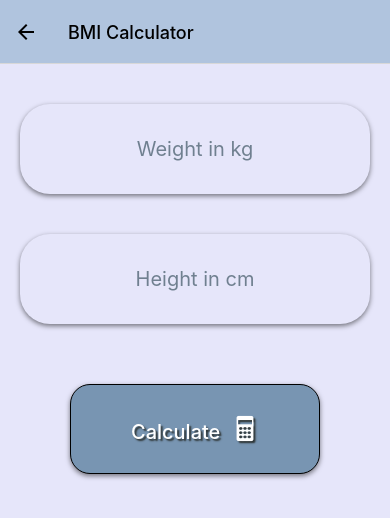
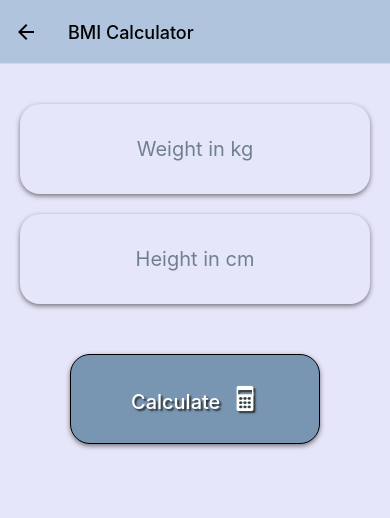
Before and after one commit to agnieszkaholewik/Projekt-Inzynierski, a React Native app: screen /BMICalculator in a window 390 px wide. Shown: the top 518 px of the page. Built offline with nearby package versions, Linux system fonts and the light colour scheme.

Commit message:
CaloriesCalculator

```diff
--- a/App.js
+++ b/App.js
@@ -7,6 +7,7 @@ import SubCategoriesScreen from './screens/subCategoriesScreen';
 import 'react-native-gesture-handler'
 import CalculatorsScreen from './screens/CalculatorsScreen';
 import BMICalculator from './screens/calculators/BMICalculator';
+import CalorieCalculator from './screens/calculators/CalorieCalculator';
 
 
 const Stack = createNativeStackNavigator();
@@ -19,7 +20,7 @@ const Stack = createNativeStackNavigator();
 export default function App() {
   return (
     <>
-      <StatusBar style='auto' />
+      <StatusBar style='auto' backgroundColor="#b0c4de" />
       <NavigationContainer >
         <Stack.Navigator screenOptions={{headerStyle: { backgroundColor: '#b0c4de'}, headerTintColor: 'black', headerBackTitle:'Back'}}>
           <Stack.Screen name="LaunchScreen" component={LaunchScreen} options={{ headerShown: false}} />
@@ -27,8 +28,10 @@ export default function App() {
           <Stack.Screen name="SubCategoriesScreen" component={SubCategoriesScreen} />
           <Stack.Screen name="CalculatorsScreen" component={CalculatorsScreen} options={{title:'Health Calculators', contentStyle:{backgroundColor:'#e6e6fa'}}} />
           <Stack.Screen name="BMICalculator" component={BMICalculator} options={{title:'BMI Calculator', contentStyle:{backgroundColor:'#e6e6fa'}}} />
+          <Stack.Screen name="CalorieCalculator" component={CalorieCalculator} options={{title:'Calorie Calculator', contentStyle:{backgroundColor:'#e6e6fa'}}} />
         </Stack.Navigator>
       </NavigationContainer>
+
     </>
 
 
--- a/screens/CalculatorsScreen.js
+++ b/screens/CalculatorsScreen.js
@@ -12,6 +12,10 @@ function CalculatorsScreen() {
 
     }
 
+    function caloriePressHandler() {
+        navigation.navigate('CalorieCalculator')
+    }
+
     return (
         <View style={{marginTop:20}}>
             <View style={styles.gridItem}>
@@ -22,7 +26,7 @@ function CalculatorsScreen() {
                 </Pressable>
             </View>
             <View style={styles.gridItem}>
-                <Pressable android_ripple={{ opacity: 0.5 }} style={({ pressed }) => [styles.button, pressed ? styles.buttonPressed : styles.button]}>
+                <Pressable android_ripple={{ opacity: 0.5 }} style={({ pressed }) => [styles.button, pressed ? styles.buttonPressed : styles.button]} onPress={caloriePressHandler}>
                     <View style={styles.CalorieContainer}>
                         <Text style={styles.title}>Calorie Calculator</Text>
                     </View>
--- a/screens/calculators/BMICalculator.js
+++ b/screens/calculators/BMICalculator.js
@@ -22,10 +22,10 @@ function BMICalculator() {
             !/^[0-9,.]+$/.test(weight.trim()) ||
             height.endsWith(",") ||
             weight.endsWith(",") || height.endsWith(".") ||
-            weight.endsWith(".")|| height.includes(" ") || weight.includes(" ") ||
+            weight.endsWith(".") || height.includes(" ") || weight.includes(" ") ||
             height.startsWith(",") ||
             weight.startsWith(",") || height.startsWith(".") ||
-            weight.startsWith(".")) {
+            weight.startsWith(".") || weight <= 0 || height <= 0) {
 
             return (Alert.alert('Error', 'The data is invalid'),
                 setResult(''), setBmi(''))
@@ -61,7 +61,7 @@ function BMICalculator() {
     return (
         <TouchableWithoutFeedback onPress={Keyboard.dismiss}
             accessible={false}>
-            <View style={{ flex: 1 }}>
+            <View style={{ flex: 1, marginTop: 20 }}>
                 <View>
                     <TextInput style={styles.input} value={weight} onChangeText={(text) => setWeight(text)} placeholder="Weight in kg" keyboardType="numeric" placeholderTextColor={"#708090"} />
                     <TextInput style={styles.input} value={height} onChangeText={(text) => setHeight(text)} placeholder="Height in cm" keyboardType="numeric" placeholderTextColor={"#708090"} />
@@ -86,10 +86,10 @@ export default BMICalculator;
 
 const styles = StyleSheet.create({
     input: {
-        marginTop: 40,
+        marginTop: 20,
         marginHorizontal: 20,
         height: 90,
-        borderRadius: 30,
+        borderRadius: 20,
         elevation: 5,
         shadowColor: 'black',
         shadowOpacity: 0.5,
@@ -102,7 +102,7 @@ const styles = StyleSheet.create({
 
     },
     button: {
-        marginTop: 60,
+        marginTop: 50,
         marginHorizontal: 20,
         height: 90,
         width: 250,
@@ -149,7 +149,6 @@ const styles = StyleSheet.create({
         fontSize: 20,
         fontWeight: '500',
         color: 'black',
-        textAlign: 'left',
         marginTop: 10,
         marginHorizontal: 20,
         textAlign: 'center'
--- /dev/null
+++ b/screens/calculators/CalorieCalculator.js
@@ -0,0 +1,255 @@
+import { Text, TextInput, View, StyleSheet, Platform, TouchableWithoutFeedback, Keyboard, Pressable, Alert } from "react-native";
+import { useState, useMemo } from "react";
+import RadioGroup from 'react-native-radio-buttons-group';
+import { Entypo } from '@expo/vector-icons';
+import { SelectList } from 'react-native-dropdown-select-list'
+
+
+
+function CalorieCalculator() {
+
+    const [height, setHeight] = useState('')
+    const [weight, setWeight] = useState('')
+    const [age, setAge] = useState('')
+    const [result, setResult] = useState('')
+    const [selected, setSelected] = useState("");
+
+
+    const radioButtons = useMemo(() => ([
+        {
+            id: '1',
+            label: 'Female',
+            value: 'Female',
+            size: 30,
+            labelStyle: {
+                fontSize: 18,
+
+            }
+        },
+        {
+            id: '2',
+            label: 'Male',
+            value: 'Male',
+            size: 30,
+            labelStyle: {
+                fontSize: 18,
+
+            }
+        }
+    ]), []);
+
+    const activityData = [
+        { key: '1', value: 'Sedentary' },
+        { key: '2', value: 'Lightly active' },
+        { key: '3', value: 'Moderately active' },
+        { key: '4', value: 'Active' },
+        { key: '5', value: 'Very active' }
+    ]
+
+    const [selectedId, setSelectedId] = useState();
+
+    const resetForm = () => {
+        setHeight("");
+        setWeight("");
+        setAge("");
+        setSelected("");
+        setSelectedId("");
+    };
+
+    const calculateAMR = () => {
+
+        if (
+            !/^[0-9,.]+$/.test(height.trim()) ||
+            !/^[0-9,.]+$/.test(weight.trim()) ||
+            height.endsWith(",") ||
+            weight.endsWith(",") ||
+            height.endsWith(".") ||
+            weight.endsWith(".") ||
+            height.includes(" ") ||
+            weight.includes(" ") ||
+            height.startsWith(",") ||
+            weight.startsWith(",") ||
+            height.startsWith(".") ||
+            weight.startsWith(".") ||
+            age < 1 ||
+            age > 120 ||
+            isNaN(age) ||
+            selected === ""|| weight <= 0 || height <= 0 || age.includes(" ") || age.includes(".") || age.includes(",")
+        ) {
+            return (
+                Alert.alert("Error", "The data is invalid"),
+                setResult("")
+            )
+        }
+
+
+
+        // Calculate BMR based on gender
+        let bmr = 0;
+        if (selectedId === "1") {
+            // Female
+            bmr =
+                655.1 + 9.563 * weight + 1.85 * height - 4.676 * age;
+        } else if (selectedId === "2") {
+            // Male
+            bmr =
+                66.47 + 13.75 * weight + 5.003 * height - 6.755 * age;
+        }
+
+        // Calculate AMR based on activity level
+        let amr = 0;
+        switch (selected) {
+            case "Sedentary":
+                amr = bmr * 1.2;
+                break;
+            case "Lightly active":
+                amr = bmr * 1.375;
+                break;
+            case "Moderately active":
+                amr = bmr * 1.55;
+                break;
+            case "Active":
+                amr = bmr * 1.725;
+                break;
+            case "Very active":
+                amr = bmr * 1.9;
+                break;
+            default:
+                break;
+        }
+
+
+        setResult('You burn ' + amr.toFixed(0) + ' calories during a typical day.');
+        Keyboard.dismiss();
+        resetForm();
+
+    };
+
+    return (
+        <TouchableWithoutFeedback onPress={Keyboard.dismiss}
+            accessible={false}>
+            <View style={{ flex: 1 }}>
+                <View style={{ marginTop: 40, alignItems: 'center' }}>
+                    <RadioGroup
+                        radioButtons={radioButtons}
+                        onPress={setSelectedId}
+                        selectedId={selectedId}
+                        layout="row"
+
+                    />
+                </View>
+                <View style={styles.inputRow}>
+                    <TextInput style={styles.input} value={weight} onChangeText={(text) => setWeight(text)} placeholder="Weight in kg" keyboardType="numeric" placeholderTextColor={"#708090"} />
+                    <TextInput style={styles.input} value={height} onChangeText={(text) => setHeight(text)} placeholder="Height in cm" keyboardType="numeric" placeholderTextColor={"#708090"} />
+                </View>
+                <View style={{ justifyContent: 'center', alignItems: 'center' }}>
+                    <TextInput style={styles.ageInput} value={age} onChangeText={(text) => setAge(text)} placeholder="Age" keyboardType="numeric" placeholderTextColor={"#708090"} />
+                    <SelectList setSelected={(val) => setSelected(val)} data={activityData} save="value" placeholder="Level of activity" search={false} boxStyles={{ borderRadius: 10, height: 70, width: 340, marginTop: 20, marginHorizontal: 10 }} inputStyles={{ fontSize: 20, textAlign: 'center', textAlignVertical: 'center', color: 'grey', marginTop: 10 }} dropdownStyles={{ width: 340, marginHorizontal: 10, }} />
+                </View>
+                <View style={{ alignItems: 'center' }}>
+                    <Pressable android_ripple={{ opacity: 0.5 }} style={({ pressed }) => [styles.button, pressed ? styles.buttonPressed : styles.button]} onPress={calculateAMR}>
+                        <Text style={styles.text}>Calculate  <Entypo name="calculator" size={28} color="white" /></Text>
+                    </Pressable>
+                </View>
+                <View style={[styles.resultContainer]}>
+                    <Text style={styles.resultText}>{result}</Text>
+                </View>
+
+            </View>
+
+        </TouchableWithoutFeedback>
+    )
+};
+
+export default CalorieCalculator;
+
+const styles = StyleSheet.create({
+    input: {
+        marginTop: 20,
+        marginHorizontal: 10,
+        height: 70,
+        width: 160,
+        borderRadius: 10,
+        elevation: 5,
+        shadowColor: 'black',
+        shadowOpacity: 0.5,
+        shadowOffset: { width: 0, height: 2 },
+        shadowRadius: 5,
+        overflow: Platform.OS === 'android' ? 'hidden' : 'visible',
+        fontSize: 20,
+        textAlign: 'center',
+        backgroundColor: "#e6e6fa",
+
+
+    },
+    ageInput: {
+        marginTop: 20,
+        marginHorizontal: 10,
+        height: 70,
+        width: 340,
+        borderRadius: 10,
+        elevation: 5,
+        shadowColor: 'black',
+        shadowOpacity: 0.5,
+        shadowOffset: { width: 0, height: 2 },
+        shadowRadius: 5,
+        overflow: Platform.OS === 'android' ? 'hidden' : 'visible',
+        fontSize: 20,
+        textAlign: 'center',
+        backgroundColor: "#e6e6fa",
+
+
+    },
+    button: {
+        marginTop: 50,
+        marginHorizontal: 20,
+        height: 90,
+        width: 250,
+        borderRadius: 20,
+        elevation: 5,
+        shadowColor: 'black',
+        shadowOpacity: 0.5,
+        shadowOffset: { width: 0, height: 2 },
+        shadowRadius: 5,
+        backgroundColor: '#7895B2',
+        overflow: Platform.OS === 'android' ? 'hidden' : 'visible',
+        justifyContent: 'center',
+        borderColor: 'black',
+        borderWidth: 0.4,
+    },
+    text: {
+        fontSize: 20,
+        fontWeight: '500',
+        color: 'white',
+        textShadowColor: '#2C3333',
+        textShadowRadius: 1.7,
+        textShadowOffset: { width: 2, height: 2 },
+        textAlign: 'center'
+
+    },
+    buttonPressed: {
+        opacity: 0.5
+    },
+    resultContainer: {
+        alignItems: 'center',
+        justifyContent: "center",
+        marginTop: 50,
+        marginHorizontal: 20
+
+    },
+
+    resultText: {
+        fontSize: 25,
+        fontWeight: '400',
+        color: 'black',
+        //marginTop: 10,
+        marginHorizontal: 20,
+        textAlign: 'center',
+        //padding:20
+    },
+
+    inputRow: {
+        flexDirection: 'row',
+        justifyContent: 'center',
+    },
+});
```
Also changed, not shown: package.json (+6 -2 lines), 1 other file (tests, documents, lock files or other folders).
